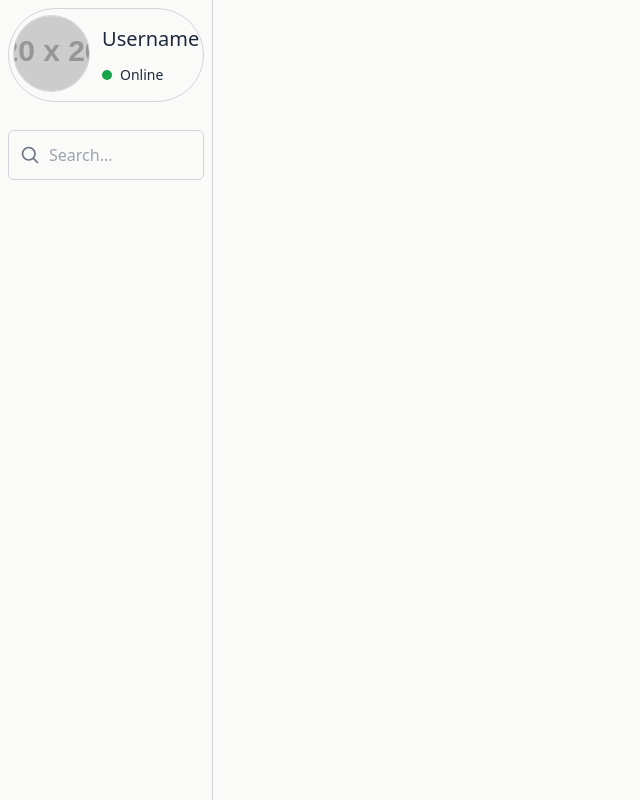
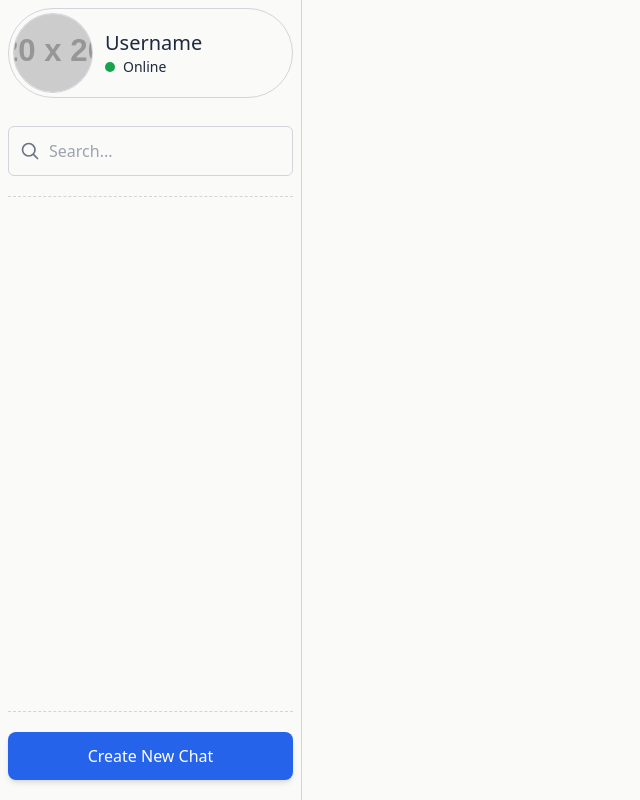
Before and after one commit to Quollveth/calate-chat, a Nuxt app in the folder nuxt/: page / in a window 1280 px wide. Shown: the whole page, without its empty margins (0-640 px from the left). Built offline with nearby package versions, Linux system fonts and the light colour scheme.

Commit message:
squash me later

```diff
--- a/nuxt/components/single-use/profile-edit.vue
+++ b/nuxt/components/single-use/profile-edit.vue
@@ -334,7 +334,9 @@ const updateProfileServer = (profileData: FormData) => {
       </div>
       <!-- save button -->
       <div class="flex justify-center">
-        <StyledButton :disable="disableSaveButton" @click="saveChanges">Save Changes</StyledButton>
+        <StyledButton class="w-1/2" :disable="disableSaveButton" @click="saveChanges"
+          >Save Changes</StyledButton
+        >
       </div>
     </div>
     <!-- password requirements, absolute positioned -->
--- a/nuxt/components/single-use/sidebar.vue
+++ b/nuxt/components/single-use/sidebar.vue
@@ -1,7 +1,8 @@
 <script setup lang="ts">
-import ProfileEditModal from "@/components/single-use/profile-edit.vue";
-import ProfilePicture from "@/components/profile-pic.vue";
-import StyledInput from "@/components/styled/input.vue";
+import ProfileEditModal from "..//single-use/profile-edit.vue";
+import ProfilePicture from "..//profile-pic.vue";
+import StyledInput from "..//styled/input.vue";
+import StyledButton from "../styled/button.vue";
 
 const ProfileModalVisible = ref(false);
 
@@ -19,7 +20,7 @@ const searchChats = (e: Event) => {
 <template>
   <ProfileEditModal v-if="ProfileModalVisible" @close="ProfileModalVisible = false" />
 
-  <div class="w-1/6 h-full border-r border-gray-300 flex flex-col gap-5 px-2">
+  <div class="min-w-60 h-full border-r border-gray-300 flex flex-col gap-5 px-2">
     <!-- current user -->
     <div
       class="my-2 flex gap-3 w-full items-center border text-slate-800 border-gray-300 h-fit py-1 px-1 rounded-full"
@@ -31,9 +32,9 @@ const searchChats = (e: Event) => {
         clickable
         rounded
       />
-      <div>
-        <p class="text-xl my-3">Username</p>
-        <p class="text-sm my-3 flex items-center gap-2">
+      <div class="flex flex-col justify-between">
+        <p class="text-xl">Username</p>
+        <p class="text-sm flex items-center gap-2">
           <svg width="10" height="10" xmlns="http://www.w3.org/2000/svg" class="text-green-600">
             <circle cx="5" cy="5" r="5" fill="currentColor" />
           </svg>
@@ -64,5 +65,11 @@ const searchChats = (e: Event) => {
         </div>
       </div>
     </div>
+    <!-- chat list -->
+    <div class="h-screen border-t border-b border-gray-300 border-dashed"></div>
+    <!-- create new chat -->
+    <div class="mb-5">
+      <StyledButton class="w-full">Create New Chat</StyledButton>
+    </div>
   </div>
 </template>
--- a/nuxt/components/styled/button.vue
+++ b/nuxt/components/styled/button.vue
@@ -1,6 +1,6 @@
 <script setup lang="ts">
 interface props {
-  disable: boolean;
+  disable?: boolean;
 }
 defineProps<props>();
 </script>
@@ -9,7 +9,7 @@ defineProps<props>();
   <button
     :disabled="disable"
     :class="disable ? 'bg-gray-600' : 'bg-blue-600 hover:bg-blue-700'"
-    class="w-1/2 px-1 py-3 text-white rounded-lg shadow-md active:shadow-lg focus:ring-4 focus:ring-blue-300 transition-all"
+    class="px-1 py-3 text-white rounded-lg shadow-md active:shadow-lg focus:ring-4 focus:ring-blue-300 transition-all"
   >
     <slot></slot>
   </button>
```
